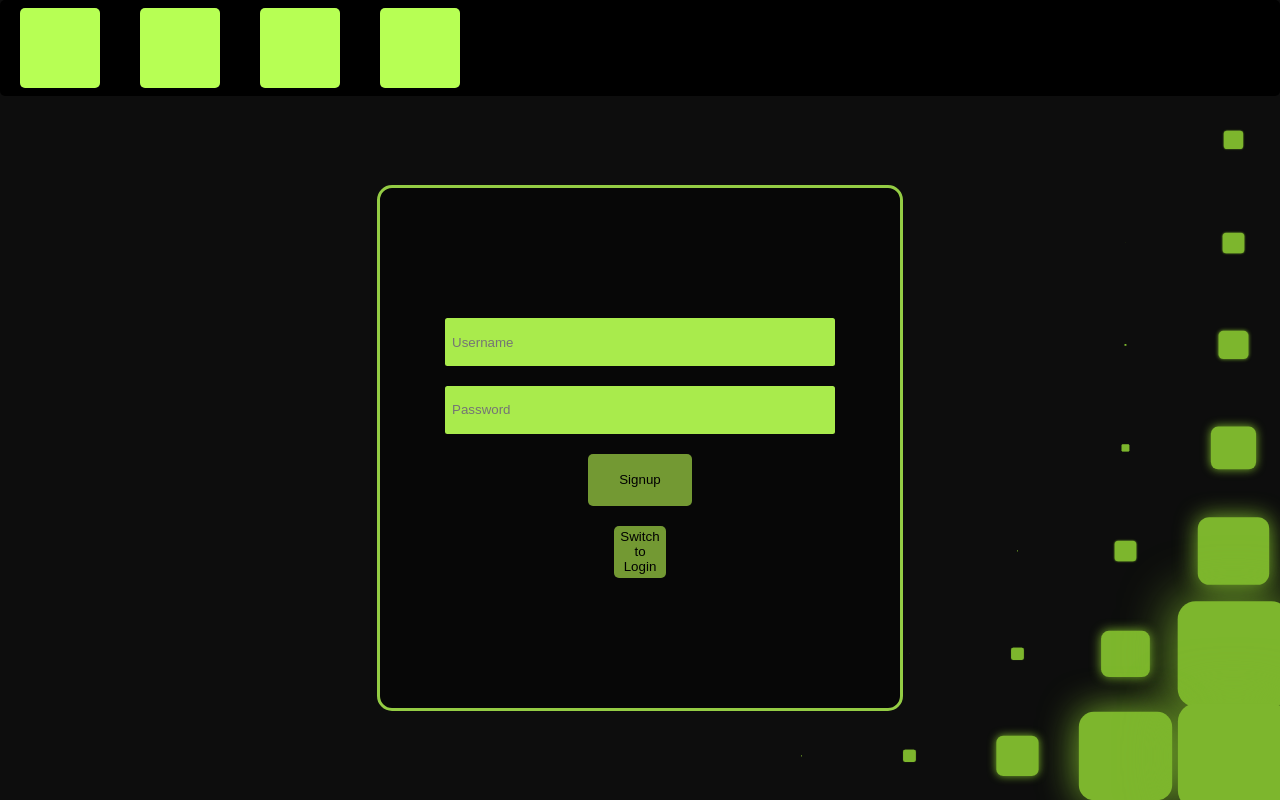
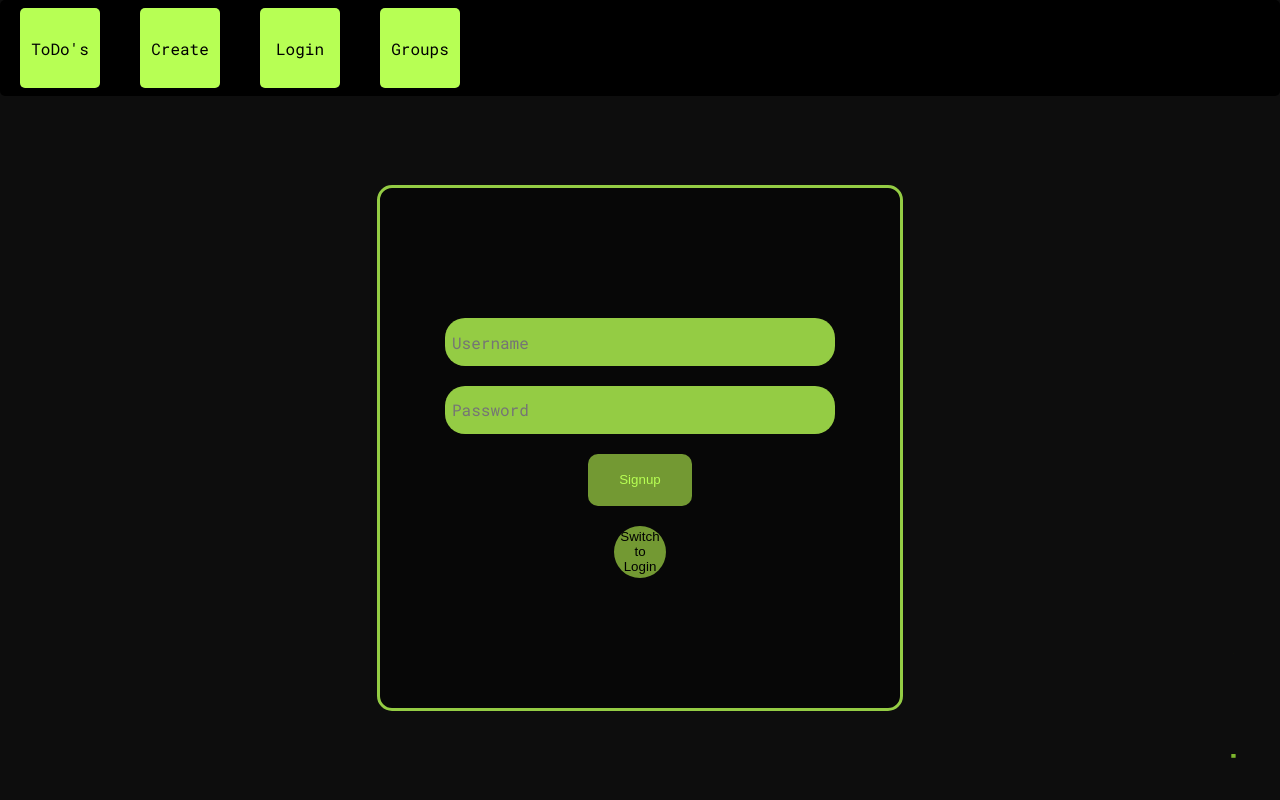
Before and after one commit to TheHeartstriker/ToDoApp, a React (Vite) app in the folder client/ToDoApp/: page / in a window 1280 px wide. Built offline with nearby package versions, Linux system fonts and the light colour scheme.

Commit message:
nav fix and css work

```diff
--- a/client/ToDoApp/src/Components/Nav/Nav.css
+++ b/client/ToDoApp/src/Components/Nav/Nav.css
@@ -22,7 +22,7 @@
 /* Buttons contained at the top of the page */
 .ContainerHeader button {
   font-size: 1em;
-  /* font-family: "Roboto Mono", sans-serif; */
+  font-family: "Roboto Mono", sans-serif;
   background-color: #b7ff54;
   border-radius: 5px;
   margin: 20px;
--- a/client/ToDoApp/src/Components/Nav/Navigator.tsx
+++ b/client/ToDoApp/src/Components/Nav/Navigator.tsx
@@ -12,44 +12,51 @@ import "./Nav.css";
 function Nav() {
   const navigate = useNavigate();
   function initAnimate() {
-    const square = createAnimatable(".About", {
-      x: 300,
-      y: 300,
+    const squares = Array.from(document.querySelectorAll(".move-nav-btn"));
+    const animatable = squares.map((square) =>
+      createAnimatable(square, {
+        x: 400,
+        y: 400,
         ease: "ease(3)",
-    });
-    return square;
+      })
+    );
+
+    return { squares, animatable };
   }
 
-  function onMouseMove(e: MouseEvent) {
-    const target = document.querySelector(".About");
-    if (!target) return;
-
-    const boundingRect = target.getBoundingClientRect();
+  function onMouseMove(e: MouseEvent, animatable: any[], squares: any[]) {
+    if (!squares || !animatable) return;
     const { clientX, clientY } = e;
+    squares.forEach((square: any, index: number) => {
+      const boundingRect = square.getBoundingClientRect();
       const { top, left, width, height } = boundingRect;
 
       const dx = clientX - (left + width / 2);
       const dy = clientY - (top + height / 2);
       const distance = Math.sqrt(dx * dx + dy * dy);
-
-    const animatable = initAnimate();
-
+      if (animatable[index]) {
+        // Ensure animatable[index] exists
         if (distance < 150) {
           const hw = width / 2;
           const hh = height / 2;
           const x = utils.clamp(clientX - left - hw, -hw, hw);
           const y = utils.clamp(clientY - top - hh, -hh, hh);
 
-      animatable.x(x);
-      animatable.y(y);
+          animatable[index].x(x);
+          animatable[index].y(y);
         } else {
-      animatable.x(0);
-      animatable.y(0);
+          animatable[index].x(0);
+          animatable[index].y(0);
         }
+      }
+    });
   }
 
   useEffect(() => {
-    const handleMouseMove = (e: MouseEvent) => onMouseMove(e);
+    const { squares, animatable } = initAnimate();
+    console.log("squares", squares, animatable);
+    const handleMouseMove = (e: MouseEvent) =>
+      onMouseMove(e, animatable, squares);
     window.addEventListener("mousemove", handleMouseMove);
 
     return () => {
@@ -60,22 +67,18 @@ function Nav() {
   return (
     <>
       <div className="ContainerHeader">
-        {/* <Link to="/container">
-          <button id="Home">ToDo's</button>
+        <Link to="/container">
+          <button className="move-nav-btn">ToDo's</button>
         </Link>
         <Link to="/create">
-          <button id="About">Create</button>
+          <button className="move-nav-btn">Create</button>
         </Link>
         <Link to="/">
-          <button id="Login">Login</button>
+          <button className="move-nav-btn">Login</button>
         </Link>
         <Link to="/groups">
-          <button id="Groups">Groups</button>
-        </Link> */}
-        <button className="About"></button>
-        <button className="Home"></button>
-        <button className="Login"></button>
-        <button className="Groups"></button>
+          <button className="move-nav-btn">Groups</button>
+        </Link>
       </div>
     </>
   );
--- a/client/ToDoApp/src/Pages/LoginSign/NavLogin.css
+++ b/client/ToDoApp/src/Pages/LoginSign/NavLogin.css
@@ -1,16 +1,10 @@
 :root {
-  --Dark-pink: hsl(340, 76%, 50%);
-  --Light-pink: hsl(355, 100%, 81%);
-  --Middle-Pink: #ff577e;
-  /* Pink and blue are opposite on the color wheel */
-  --Dark-Blue: rgb(0, 0, 128);
-  --Cyan: rgb(43, 195, 226);
-  --Light-Cyan: rgb(150, 195, 226);
-  /* Netural silver blue */
-  --Silver-Blue: rgb(200, 255, 250);
-  /* Grid */
-  --rows: 0;
-  --cols: 0;
+  --main-: #b7ff54;
+  --background: #0d0d0d;
+  --cardColor: #070707;
+  --accent1: #94cc44;
+  --accent2: #739933;
+  --accent3: #7db62d;
 }
 
 /* Container that holds the LogSingin box */
@@ -34,7 +28,7 @@
   width: 65vh;
   background: #070707;
   border-radius: 15px;
-  border: #94cc44 solid 3px;
+  border: var(--accent1) solid 3px;
 }
 
 /* The Input is the text boxes the are used to send the username and password */
@@ -47,11 +41,14 @@
 }
 
 .input input {
-  border-radius: 2.5px;
+  border-radius: 20px;
   flex: 1;
   border: 5px solid transparent;
-  background-color: #a9eb4c;
+  background-color: var(--accent1);
+  font-family: "Roboto Mono", sans-serif;
+  font-size: 1em;
   margin: 10px 0;
+  outline: none;
 }
 .input.Gpulse input {
   animation: pulse-animationG 2.5s ease-in-out;
@@ -63,22 +60,25 @@
 }
 /* The switch button */
 .Switch {
-  background-color: #739933;
+  background-color: var(--accent2);
   margin: 10px;
-  border-radius: 5px;
+  border-radius: 50%;
   height: 10%;
   width: 10%;
   border: none;
+  cursor: pointer;
 }
 /* The button that either logs the user in or signs them up */
 .loginOrSign {
   height: 10%;
   width: 20%;
-  background-color: #739933;
+  background-color: var(--accent2);
   border: 3.5px solid var(--Silver-Blue);
-  border-radius: 5px;
+  color: var(--main-);
+  border-radius: 10px;
   margin: 10px;
   border: none;
+  cursor: pointer;
 }
 
 .grid {
@@ -108,8 +108,8 @@
   height: 100%;
 
   border-radius: 15px;
-  background-color: #7db62d;
-  color: #7db62d;
+  background-color: var(--accent3);
+  color: var(--accent3);
   transform: scale(0);
 }
 
--- a/client/ToDoApp/src/Pages/TaskCreator/Creator.css
+++ b/client/ToDoApp/src/Pages/TaskCreator/Creator.css
@@ -1,24 +1,23 @@
 /* Create todo styles */
 :root {
-  --Dark-pink: hsl(340, 76%, 50%);
-  --Light-pink: hsl(355, 100%, 81%);
-  --Middle-Pink: #ff577e;
-  --Cyan: rgb(43, 195, 226);
-  --Light-Cyan: rgb(150, 195, 226);
-  /* Neutral silver blue */
-  --Silver-Blue: rgb(200, 255, 250);
+  --main-: #b7ff54;
+  --background: #0d0d0d;
+  --cardColor: #070707;
+  --accent1: #94cc44;
+  --accent2: #739933;
+  --accent3: #7db62d;
 }
 /* The box that containers the container related elements */
 .Creator {
   position: absolute;
-  width: 95vw;
+  width: 50vw;
   height: 70vh;
 
   display: flex;
   flex-direction: column;
-  border: 5px solid lightpink;
+  align-items: center;
   border-radius: 10px;
-  background-color: hsl(0, 5%, 15%);
+  background-color: var(--cardColor);
   color: #ffffff;
   padding: 10px;
   top: 50%;
@@ -54,9 +53,10 @@
   position: absolute;
   bottom: 10px;
   left: 10px;
-  border: 5px solid var(--Silver-Blue);
   border-radius: 50%;
-  background-image: radial-gradient(circle, var(--Cyan), hsl(340, 76%, 50%));
+  background-color: var(--accent1);
+  border: none;
+  cursor: pointer;
 }
 
 /* The button in the bottom right */
@@ -66,26 +66,30 @@
   position: absolute;
   bottom: 10px;
   right: 10px;
-  border: 5px solid var(--Silver-Blue);
   border-radius: 50%;
-  background: radial-gradient(circle, var(--Cyan), hsl(340, 76%, 50%));
+  background-color: var(--accent1);
+  border: none;
+  cursor: pointer;
 }
 
 /* Typing boxes */
 /* Top task in parent element */
-.HeaderTask {
+.headerTask {
   margin: 20px;
   border: none;
-  background-color: hsla(340, 76%, 50%, 0.5);
   border-radius: 5px;
   height: 10%;
+  width: 50%;
   text-align: center;
+  background-color: var(--accent1);
 }
+
 /* Bottom text box */
 .DescriptTask {
   border: none;
-  background-color: hsla(355, 100%, 81%, 0.5);
+  background-color: var(--accent2);
   border-radius: 5px;
+  width: 70%;
   height: 70%;
   text-align: center;
 }
--- a/client/ToDoApp/src/Pages/TaskCreator/ToDoCreater.tsx
+++ b/client/ToDoApp/src/Pages/TaskCreator/ToDoCreater.tsx
@@ -54,7 +54,7 @@ function ToDoCreater() {
       <div className="Creator">
         <input
           type="text"
-          className="HeaderTask"
+          className="headerTask"
           placeholder="Task Name"
           value={TaskName}
           onChange={(event) => handleTaskChange(event, "name")}
```
Lines whose indentation alone changed are shown as unchanged.
